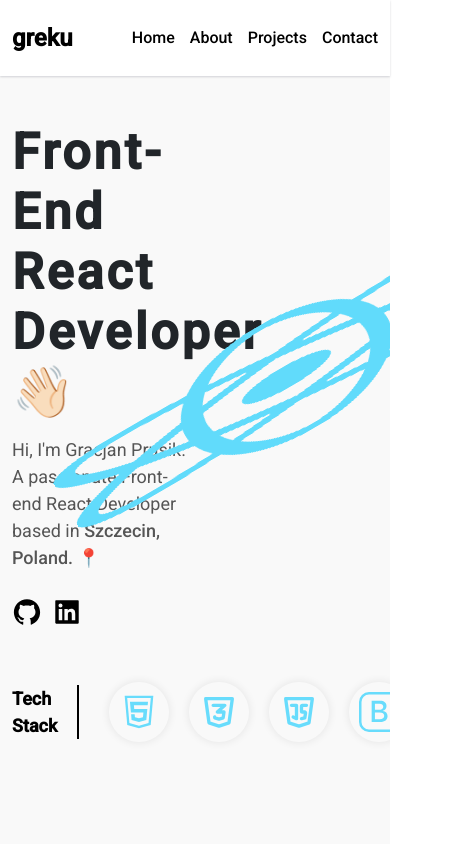
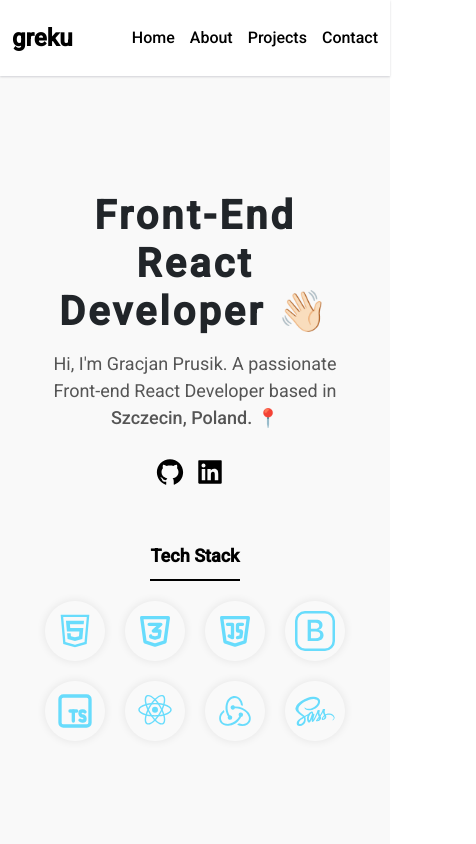
Before and after one commit to grekuu/Portfolio, a React (Vite) app: page / in a window 390 px wide. Shown: the top 844 px of the page, 476 px wide, since content can reach past the window. Built offline with nearby package versions, Linux system fonts and the light colour scheme.

Commit message:
feat(Hero): mobile responsiveness

```diff
--- a/src/components/Contact/contact.scss
+++ b/src/components/Contact/contact.scss
@@ -1,4 +1,6 @@
 .contact-container {
+  max-width: 100vw;
+  overflow-x: hidden;
   padding: 100px 0px;
   h3 {
     font-weight: bold;
--- a/src/components/Footer/footer.scss
+++ b/src/components/Footer/footer.scss
@@ -1,4 +1,6 @@
 .footer-container {
+  max-width: 100vw;
+  overflow-x: hidden;
   background-color: #001427;
   padding: 50px 0px;
   color: white;
--- a/src/components/Hero/hero.scss
+++ b/src/components/Hero/hero.scss
@@ -82,6 +82,7 @@
     .logos {
       display: flex;
       gap: 20px;
+      flex-flow: wrap;
       .logo {
         width: 60px;
         height: 60px;
@@ -112,3 +113,41 @@
     transform: rotate(359deg);
   }
 }
+
+@media only screen and (max-width: 991px) {
+  .hero-container {
+    .content-container {
+      display: flex;
+      justify-content: center;
+      .container-right {
+        display: none;
+      }
+      .container-left {
+        width: 90%;
+        text-align: center;
+        padding-top: 70px;
+
+        h1 {
+          font-size: 40px;
+        }
+      }
+    }
+    .tech-stack {
+      display: flex;
+      flex-direction: column;
+
+      .logos {
+        justify-content: center;
+      }
+
+      span {
+        border-bottom: 2px solid black;
+        border-right: 0;
+        margin: 0;
+        padding: 0;
+        margin-bottom: 20px;
+        padding-bottom: 10px;
+      }
+    }
+  }
+}
```
